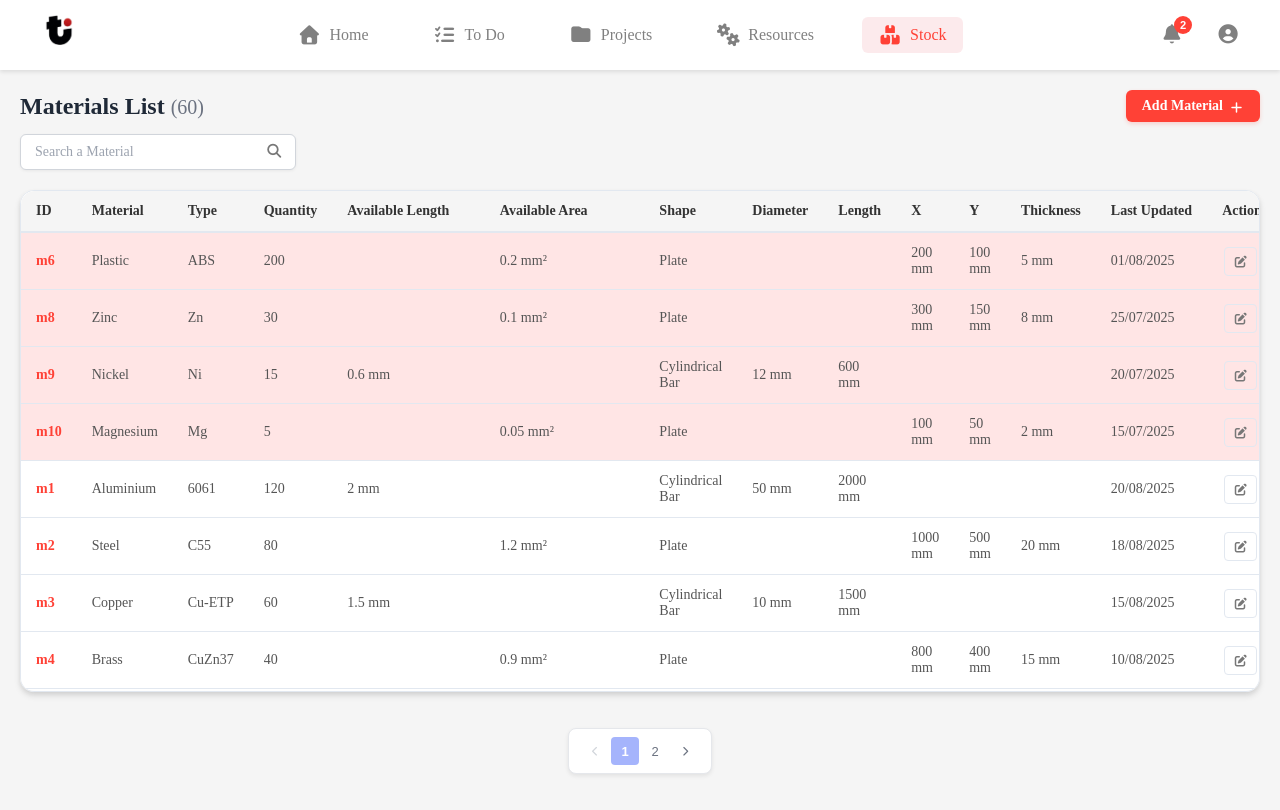
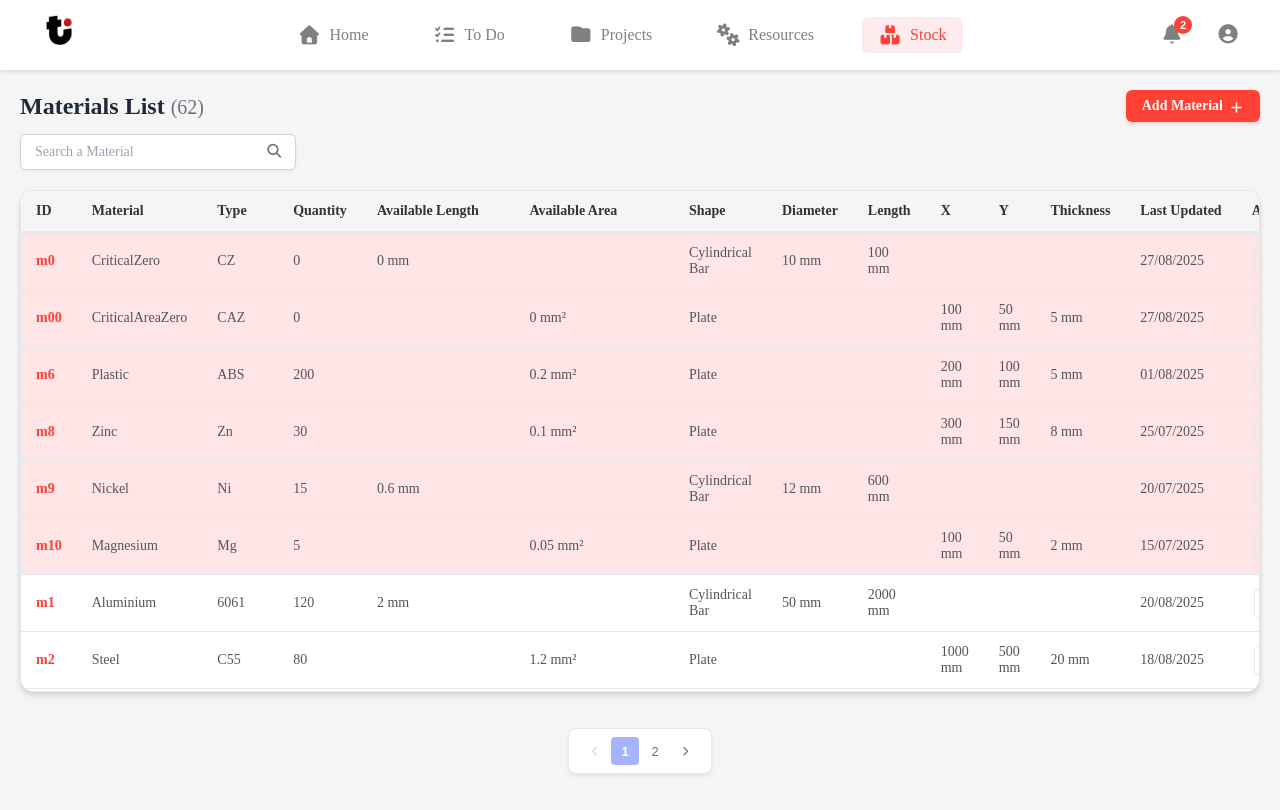
Before and after one commit to mariembalegi/Traksys, an Angular app: page /dashboard/stock in a window 1280 px wide. Built offline with nearby package versions, Linux system fonts and the light colour scheme; a web font is replaced by a local one.

Commit message:
feat: Integrate MaterialService for global material management and enhance alert system for critical stock levels

```diff
--- a/src/app/pages/home/home.ts
+++ b/src/app/pages/home/home.ts
@@ -1,6 +1,7 @@
 import { Component, inject, OnInit } from '@angular/core';
 import { CommonModule } from '@angular/common';
 import { AlertService, Alert } from '../../services/alert.service';
+import { MaterialService } from '../../services/material.service';
 
 @Component({
   selector: 'app-home',
@@ -10,9 +11,43 @@ import { AlertService, Alert } from '../../services/alert.service';
 })
 export class Home implements OnInit {
   private alertService = inject(AlertService);
+  private materialService = inject(MaterialService);
   systemAlerts: Alert[] = [];
 
   ngOnInit() {
+    // Set the same materials as in stock.ts to trigger alerts globally
+    this.materialService.setMaterials([
+      {
+        id: "m0",
+        material: "CriticalZero",
+        type: "CZ",
+        quantity: 0,
+        shape: "Cylindrical Bar",
+        unit: "mm",
+        last_updated: new Date(),
+        diameter: 10,
+        length: 100,
+        available_length: 0,
+        min_length: 1.0,
+        pieceIds: []
+      },
+      {
+        id: "m00",
+        material: "CriticalAreaZero",
+        type: "CAZ",
+        quantity: 0,
+        shape: "Plate",
+        unit: "mm",
+        last_updated: new Date(),
+        x: 100,
+        y: 50,
+        thickness: 5,
+        available_area: 0,
+        min_area: 0.1,
+        pieceIds: []
+      },
+      // ...add other materials as needed, matching stock.ts...
+    ]);
     this.alertService.alerts$.subscribe(alerts => {
       this.systemAlerts = alerts;
     });
--- a/src/app/pages/stock/stock.ts
+++ b/src/app/pages/stock/stock.ts
@@ -8,7 +8,6 @@ import {Dialog} from '@angular/cdk/dialog';
 import {AddEditProjectModal} from '../../components/add-edit-project-modal/add-edit-project-modal';
 import {AddEditMaterialModal} from '../../components/add-edit-material-modal/add-edit-material-modal';
 import { AlertService } from '../../services/alert.service';
-import { MaterialService } from '../../services/material.service';
 
 @Component({
   selector: 'app-stock',
@@ -24,8 +23,10 @@ import { MaterialService } from '../../services/material.service';
   styleUrl: './stock.scss'
 })
 export class Stock {
+  trackByMaterialId(index: number, material: Material): string {
+    return material.id;
+  }
   private dialog=inject(Dialog);
-  private materialService = inject(MaterialService);
   private alertService = inject(AlertService);
   materials:Material[]=[];
   filteredMaterials:Material[]=[];
@@ -38,6 +39,36 @@ export class Stock {
   }
   loadOnData() {
     this.materials = [
+      {
+        id: "m0",
+        material: "CriticalZero",
+        type: "CZ",
+        quantity: 0,
+        shape: "Cylindrical Bar",
+        unit: "mm",
+        last_updated: new Date(),
+        diameter: 10,
+        length: 100,
+        available_length: 0,
+        min_length: 1.0,
+        pieceIds: []
+      },
+      {
+        id: "m00",
+        material: "CriticalAreaZero",
+        type: "CAZ",
+        quantity: 0,
+        shape: "Plate",
+        unit: "mm",
+        last_updated: new Date(),
+        x: 100,
+        y: 50,
+        thickness: 5,
+        available_area: 0,
+        min_area: 0.1,
+        pieceIds: []
+      },
+
       {
         id: "m1",
         material: "Aluminium",
@@ -233,24 +264,43 @@ export class Stock {
     });
     // After sorting and filtering
     this.triggerLowStockAlerts();
-    this.materialService.setMaterials(this.materials);
     this.applyFilters();
   }
 
   triggerLowStockAlerts() {
     const currentAlerts = this.alertService['alerts'].value;
-    const alertKeys = new Set((currentAlerts.filter((a: any) => a.type === 'low-stock')).map((a: any) => `${a.message}`));
+    const alertKeys = new Set(currentAlerts.map(a => `${a.type}:${a.message}`));
     this.materials.forEach(material => {
-      const isLow = (typeof material.available_length === 'number' && typeof material.min_length === 'number' && material.available_length <= material.min_length)
-        || (typeof material.available_area === 'number' && typeof material.min_area === 'number' && material.available_area <= material.min_area);
-      const remaining = typeof material.available_length === 'number' ? `${material.available_length} mm` :
-                        typeof material.available_area === 'number' ? `${material.available_area} mm²` : `${material.quantity} units`;
-      const alertMessage = `${material.material} (${material.type}) inventory is running low (${remaining} remaining)`;
-      if (isLow && !alertKeys.has(alertMessage)) {
+      let isCritical = false;
+      let isLow = false;
+      let alertMessage = '';
+      let alertType: 'low-stock' | 'critical-stock' | undefined = undefined;
+      let alertTitle: string | undefined = undefined;
+      // Check for critical (out of stock)
+      if (typeof material.available_length === 'number' && material.available_length === 0) {
+        isCritical = true;
+        alertMessage = `${material.material} (${material.type}) completely out of stock`;
+        alertType = 'critical-stock';
+        alertTitle = 'Critical Stock Level';
+      } else if (typeof material.available_area === 'number' && material.available_area === 0) {
+        isCritical = true;
+        alertMessage = `${material.material} (${material.type}) completely out of stock`;
+        alertType = 'critical-stock';
+        alertTitle = 'Critical Stock Level';
+      } else if ((typeof material.available_length === 'number' && typeof material.min_length === 'number' && material.available_length > 0 && material.available_length <= material.min_length)
+        || (typeof material.available_area === 'number' && typeof material.min_area === 'number' && material.available_area > 0 && material.available_area <= material.min_area)) {
+        isLow = true;
+        const remaining = typeof material.available_length === 'number' ? `${material.available_length} mm` :
+                          typeof material.available_area === 'number' ? `${material.available_area} mm²` : `${material.quantity} units`;
+        alertMessage = `${material.material} (${material.type}) inventory is running low (${remaining} remaining)`;
+        alertType = 'low-stock';
+        alertTitle = 'Low Stock Alert';
+      }
+      if ((isCritical || isLow) && alertType && alertTitle && !alertKeys.has(`${alertType}:${alertMessage}`)) {
         this.alertService.addAlert({
           id: Date.now(),
-          type: 'low-stock',
-          title: 'Low Stock Alert',
+          type: alertType,
+          title: alertTitle,
           message: alertMessage,
           severity: 'high',
           timestamp: new Date()
@@ -293,7 +343,4 @@ export class Stock {
   protected addEditModal() {
     this.dialog.open(AddEditMaterialModal,{disableClose: true});
   }
-  trackByMaterialId(index: number, material: Material) {
-    return material.id;
   }
-}
--- a/src/app/services/alert.service.ts
+++ b/src/app/services/alert.service.ts
@@ -3,7 +3,7 @@ import { BehaviorSubject } from 'rxjs';
 
 export interface Alert {
   id: number;
-  type: 'low-stock' | 'maintenance';
+  type: 'low-stock' | 'critical-stock' | 'maintenance';
   title: string;
   message: string;
   severity: 'high' | 'medium' | 'low';
--- a/src/app/services/material.service.ts
+++ b/src/app/services/material.service.ts
@@ -24,18 +24,38 @@ export class MaterialService {
 
   checkLowStockAlerts() {
     const currentAlerts = this.alertService['alerts'].value;
-    const alertKeys = new Set((currentAlerts.filter((a: any) => a.type === 'low-stock')).map((a: any) => `${a.message}`));
+    const alertKeys = new Set(currentAlerts.map((a: any) => `${a.type}:${a.message}`));
     this.materials.forEach(material => {
-      const isLow = (typeof material.available_length === 'number' && typeof material.min_length === 'number' && material.available_length <= material.min_length)
-        || (typeof material.available_area === 'number' && typeof material.min_area === 'number' && material.available_area <= material.min_area);
-      const remaining = typeof material.available_length === 'number' ? `${material.available_length} mm` :
-                        typeof material.available_area === 'number' ? `${material.available_area} mm²` : `${material.quantity} units`;
-      const alertMessage = `${material.material} (${material.type}) inventory is running low (${remaining} remaining)`;
-      if (isLow && !alertKeys.has(alertMessage)) {
+      let isCritical = false;
+      let isLow = false;
+      let alertMessage = '';
+      let alertType: 'low-stock' | 'critical-stock' | undefined = undefined;
+      let alertTitle: string | undefined = undefined;
+      // Check for critical (out of stock)
+      if (typeof material.available_length === 'number' && material.available_length === 0) {
+        isCritical = true;
+        alertMessage = `${material.material} (${material.type}) completely out of stock`;
+        alertType = 'critical-stock';
+        alertTitle = 'Critical Stock Level';
+      } else if (typeof material.available_area === 'number' && material.available_area === 0) {
+        isCritical = true;
+        alertMessage = `${material.material} (${material.type}) completely out of stock`;
+        alertType = 'critical-stock';
+        alertTitle = 'Critical Stock Level';
+      } else if ((typeof material.available_length === 'number' && typeof material.min_length === 'number' && material.available_length > 0 && material.available_length <= material.min_length)
+        || (typeof material.available_area === 'number' && typeof material.min_area === 'number' && material.available_area > 0 && material.available_area <= material.min_area)) {
+        isLow = true;
+        const remaining = typeof material.available_length === 'number' ? `${material.available_length} mm` :
+                          typeof material.available_area === 'number' ? `${material.available_area} mm²` : `${material.quantity} units`;
+        alertMessage = `${material.material} (${material.type}) inventory is running low (${remaining} remaining)`;
+        alertType = 'low-stock';
+        alertTitle = 'Low Stock Alert';
+      }
+      if ((isCritical || isLow) && alertType && alertTitle && !alertKeys.has(`${alertType}:${alertMessage}`)) {
         this.alertService.addAlert({
           id: Number(`${material.id}${material.type}`.replace(/\D/g, '')), // Unique id from material id and type
-          type: 'low-stock',
-          title: 'Low Stock Alert',
+          type: alertType,
+          title: alertTitle,
           message: alertMessage,
           severity: 'high',
           timestamp: new Date()
```
Also changed, not shown: src/app/services/material-data.ts (added).
